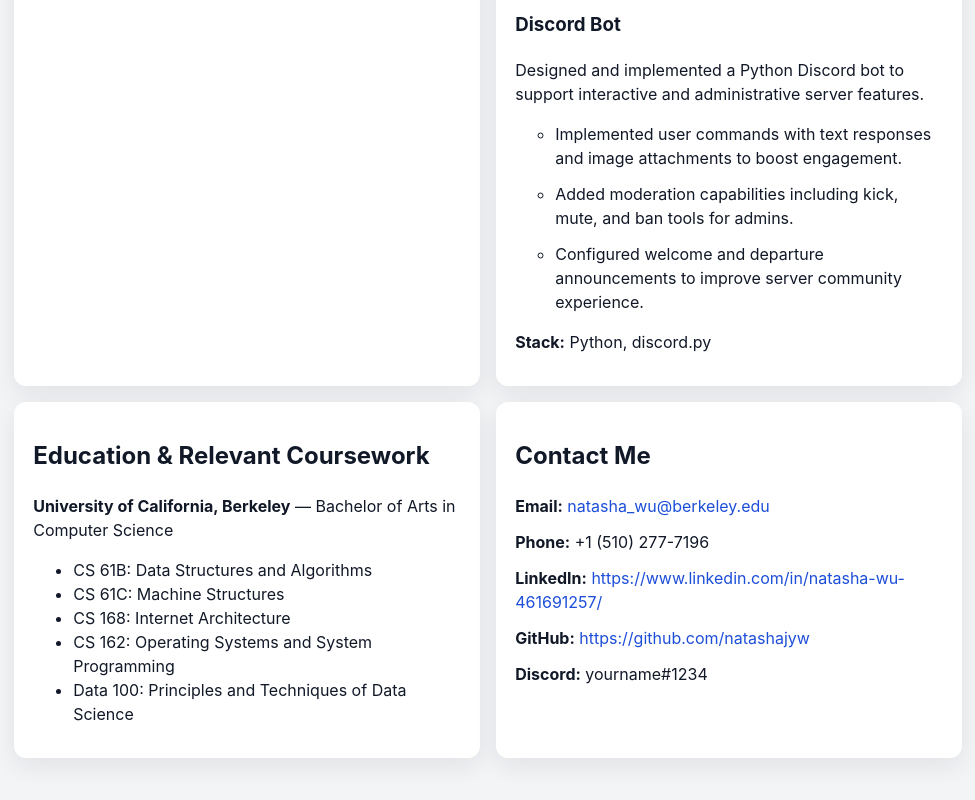
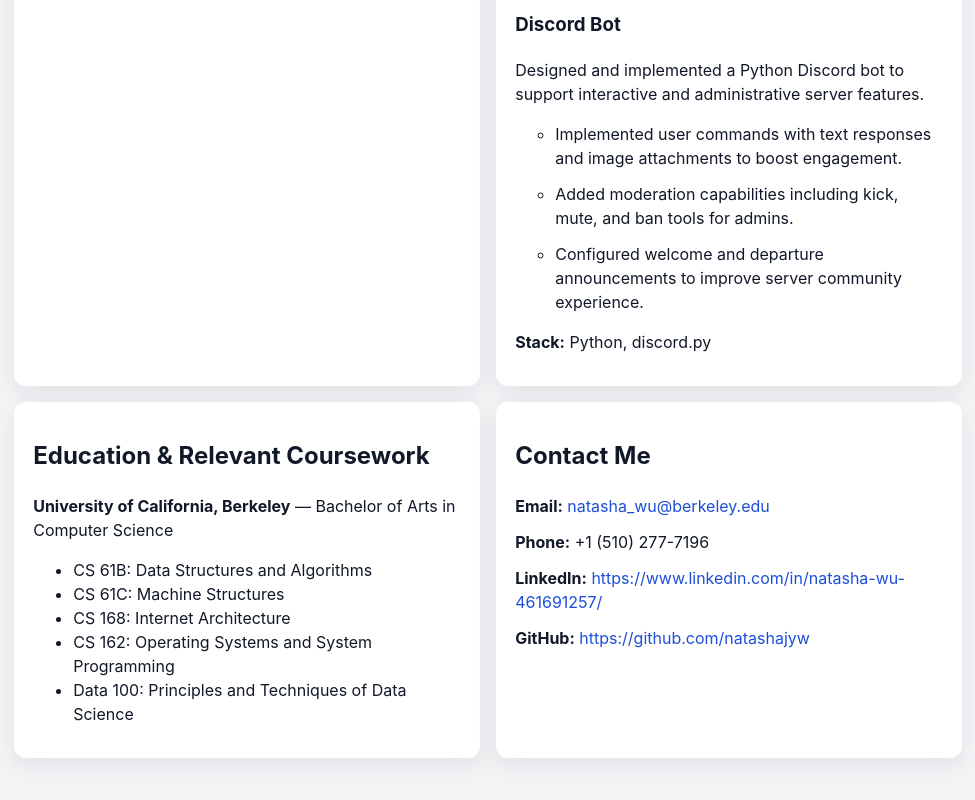
Before and after one commit to natashajyw/natashajyw.github.io, a React (Vite) app: page / in a window 1280 px wide. Shown: the part 1056-1856 px from the top of the page, without its empty margins (152-1127 px from the left). Built offline with nearby package versions, Linux system fonts and the light colour scheme.

Commit message:
Removed Discord from contact list

```diff
--- a/src/App.tsx
+++ b/src/App.tsx
@@ -131,9 +131,6 @@ export default function App() {
                 https://github.com/natashajyw
               </a>
             </li>
-            <li>
-              <strong>Discord:</strong> yourname#1234
-            </li>
           </ul>
         </section>
       </main>
```
